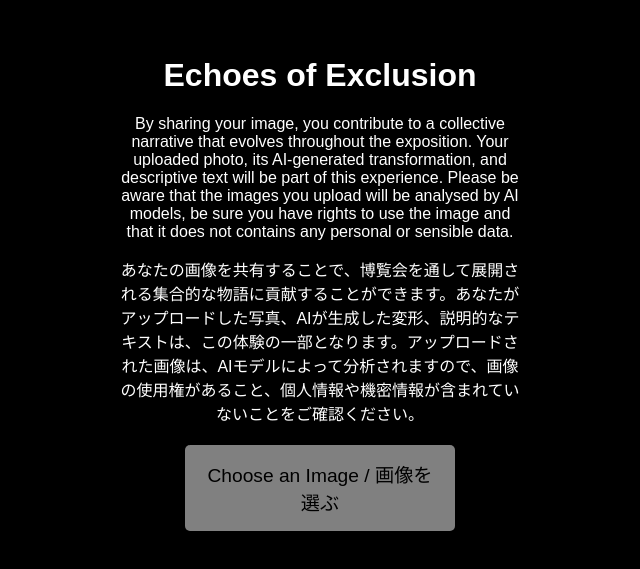
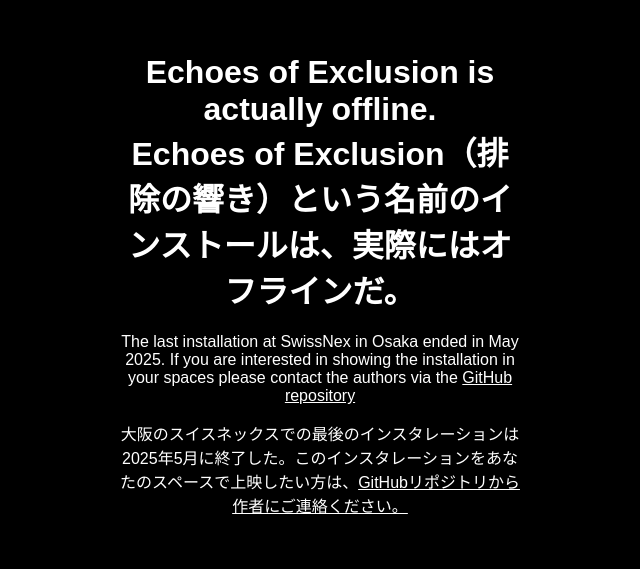
Before and after one commit to zumatt/maind-echoes-of-exclusion, a Next.js app: page / in a window 1280 px wide. Shown: the part 117-686 px from the top of the page, without its empty margins (320-960 px from the left). Built offline with nearby package versions, Linux system fonts and the light colour scheme.

Commit message:
Installation goes offline

```diff
--- a/app/components/form.tsx
+++ b/app/components/form.tsx
@@ -1,6 +1,6 @@
 import { useState } from 'react';
 
-const installationOnline = true;
+const installationOnline = false;
 
 export default function UploadForm() {
   const [file, setFile] = useState<File | null>(null);
```
